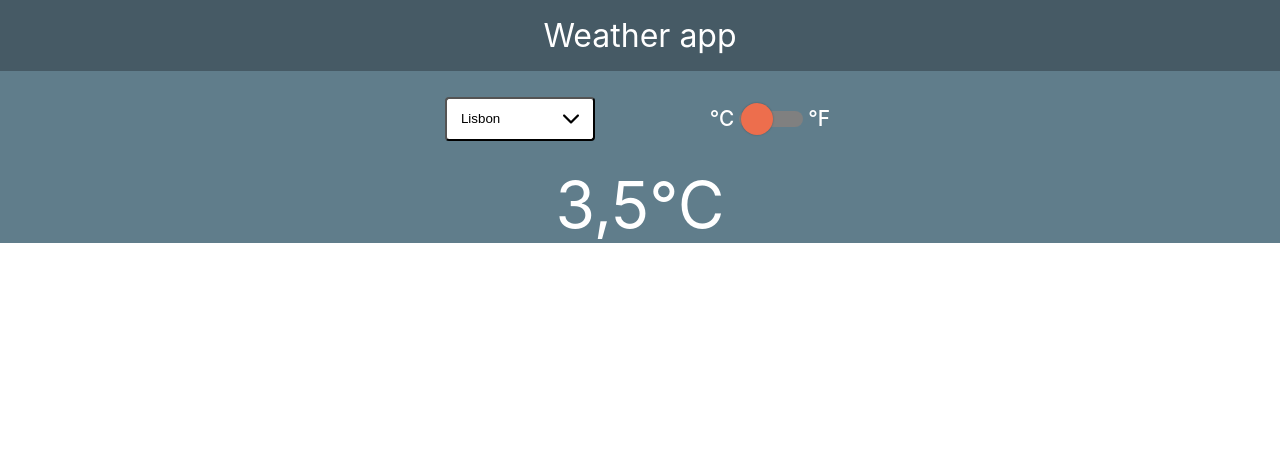
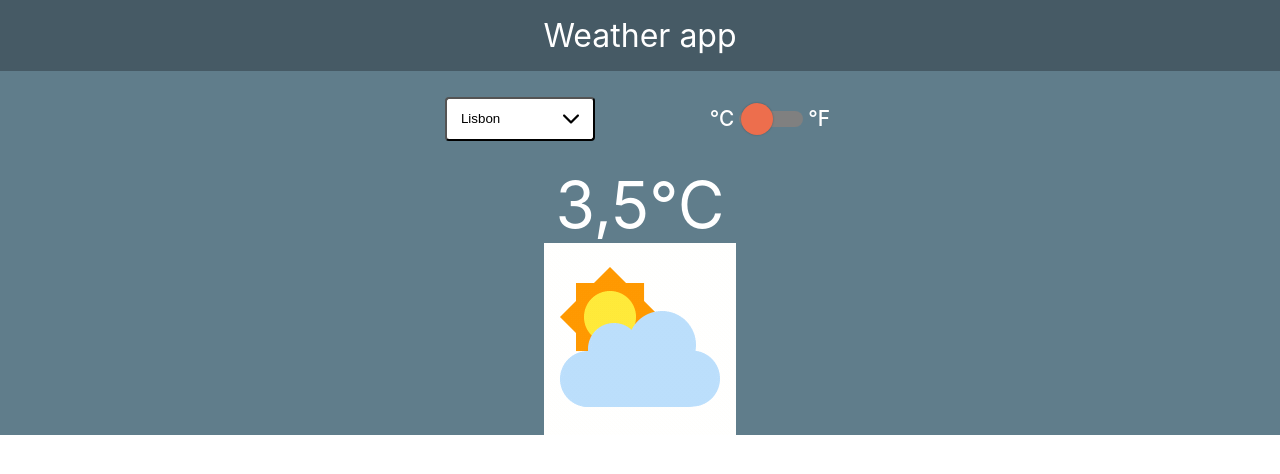
Before and after one commit to Maximilian94/advio-weather-app, a React (Create React App) app: page / in a window 1280 px wide. Shown: the top 474 px of the page. Built offline with nearby package versions, Linux system fonts and the light colour scheme.

Commit message:
feat: Weather Icon

```diff
--- /dev/null
+++ b/src/components/atoms/WeatherIcon/index.tsx
@@ -0,0 +1,10 @@
+import React from 'react';
+import './style.css';
+
+import gif from '../../../images/weather-icons/icons8-dia-parcialmente-nublado.gif';
+
+const Main: React.FC = () => {
+  return <img src={gif} alt="weather" />;
+};
+
+export default Main;
--- a/src/components/atoms/index.tsx
+++ b/src/components/atoms/index.tsx
@@ -3,3 +3,4 @@ export { default as DropDownOption } from './DropDownOption';
 export { default as Switch } from './Switch';
 export { default as TemperatureUnit } from './TemperatureUnit';
 export { default as Temperature } from './Temperature';
+export { default as WeatherIcon } from './WeatherIcon';
--- a/src/pages/Main/index.tsx
+++ b/src/pages/Main/index.tsx
@@ -2,13 +2,14 @@ import React from 'react';
 import './style.css';
 
 import { InputsData } from '../../components/organisms';
-import { Temperature } from '../../components/atoms';
+import { Temperature, WeatherIcon } from '../../components/atoms';
 
 const Main: React.FC = () => {
   return (
     <div className="main-page">
       <InputsData />
       <Temperature title="3,5°C" />
+      <WeatherIcon />
     </div>
   );
 };
```
Also changed, not shown: src/components/atoms/WeatherIcon/style.css (added), src/images/weather-icons/icons8-dia-parcialmente-nublado.gif (added).
